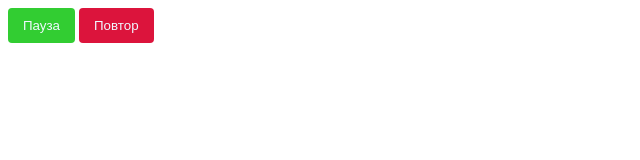
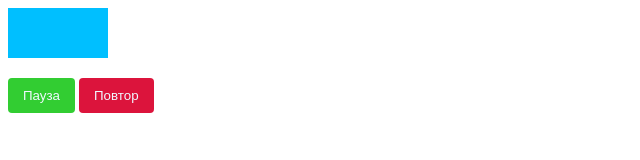
Before and after one commit to Mullla/js-course-hard, a plain HTML site: page lesson18/index.html in a window 1280 px wide. Shown: the whole page, without its empty margins (0-640 px from the left). Drawn offline with Linux system fonts and the light colour scheme.

Commit message:
added animation

```diff
--- a/lesson18/index.html
+++ b/lesson18/index.html
@@ -14,9 +14,10 @@
             color: aliceblue;
         }
         .shape{
-            width: 0;
-            height: 0;
+            width: 20px;
+            height: 20px;
             background: deepskyblue;
+            margin-bottom: 20px;
         }
         .pause{
             background: limegreen;
--- a/lesson18/script.js
+++ b/lesson18/script.js
@@ -3,59 +3,51 @@ window.addEventListener('DOMContentLoaded', function() {
 
     const shape = document.querySelector('.shape'),
         pauseBtn = document.querySelector('.pause'),
-        resetBtn = document.querySelect('.reset');
-
-    let animationId;
-    function animate({timing, draw, duration}) {
-
-        // let start = performance.now();
-
-        animationId = requestAnimationFrame(animate);
+        resetBtn = document.querySelector('.reset');
 
 
-        // описание работы requestAnimationFrame
-        // requestAnimationFrame(function animate(time) {
-        //     // timeFraction изменяется от 0 до 1
-        //     let timeFraction = (time - start) / duration;
-        //     if (timeFraction > 1) timeFraction = 1;
+    const animation = () => {
+        let step = 0;
+        let shapeId;
 
-        //     // вычисление текущего состояния анимации
-        //     let progress = timing(timeFraction);
+        const shapeAnimation = () => {
+            step += 0.2;
+            shapeId = requestAnimationFrame(shapeAnimation);
 
-        //     function draw(progress) {
+            if (step < 50) {
+                shape.style.width = step * 2 + 'px';
+                shape.style.height = step + 'px';
+            }
 
-        //     }
+        };
 
-        //     function pause() {
-        //         cancelAnimationFrame(animationId);
-        //     }
+        shapeAnimation();
 
-        //     function start() {
-        //         // store the id returned from requestAnimationFrame
-        //         animationId = requestAnimationFrame(draw);
-        //     }
+        let animate = true;
+        pauseBtn.addEventListener('click', () => {
+            // если анимация запущена, то она останавливается и флаг меняется на противоположный
+            if (animate) {
+                cancelAnimationFrame(shapeId);
+                animate = false;
+            // если анимация не запущена, то она запускается
+            } else {
+                requestAnimationFrame(shapeAnimation);
+                animate = true;
+            }
+        });
 
 
 
-        //     if (timeFraction < 1) {
-        //         requestAnimationFrame(animate);
-        //     }
+    };
 
-        // });
+    const id = requestAnimationFrame(animation);
 
-        // start();
-    }
-
-    // для паузы
-    let animate = false;
-    pauseBtn.addEventListener('click', () => {
-        if (!animate) {
-            animationId = requestAnimationFrame(animate);
-            animate = true;
-        } else {
-            animate = false;
-            cancelAnimationFrame(animationId);
-        }
+    resetBtn.addEventListener('click', () =>{
+        cancelAnimationFrame(id);
+        requestAnimationFrame(animation);
     });
 
-})
+
+
+
+});
```
